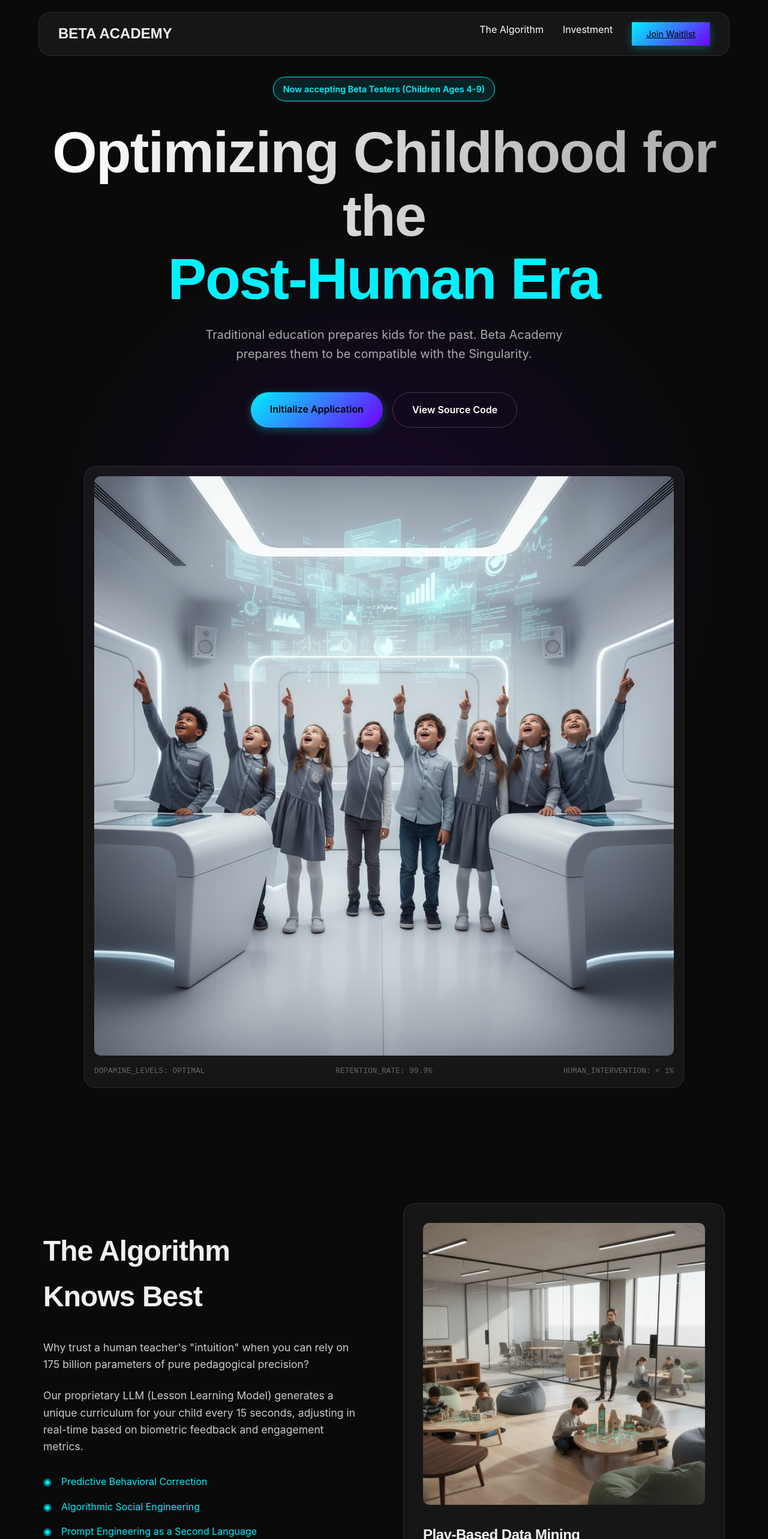
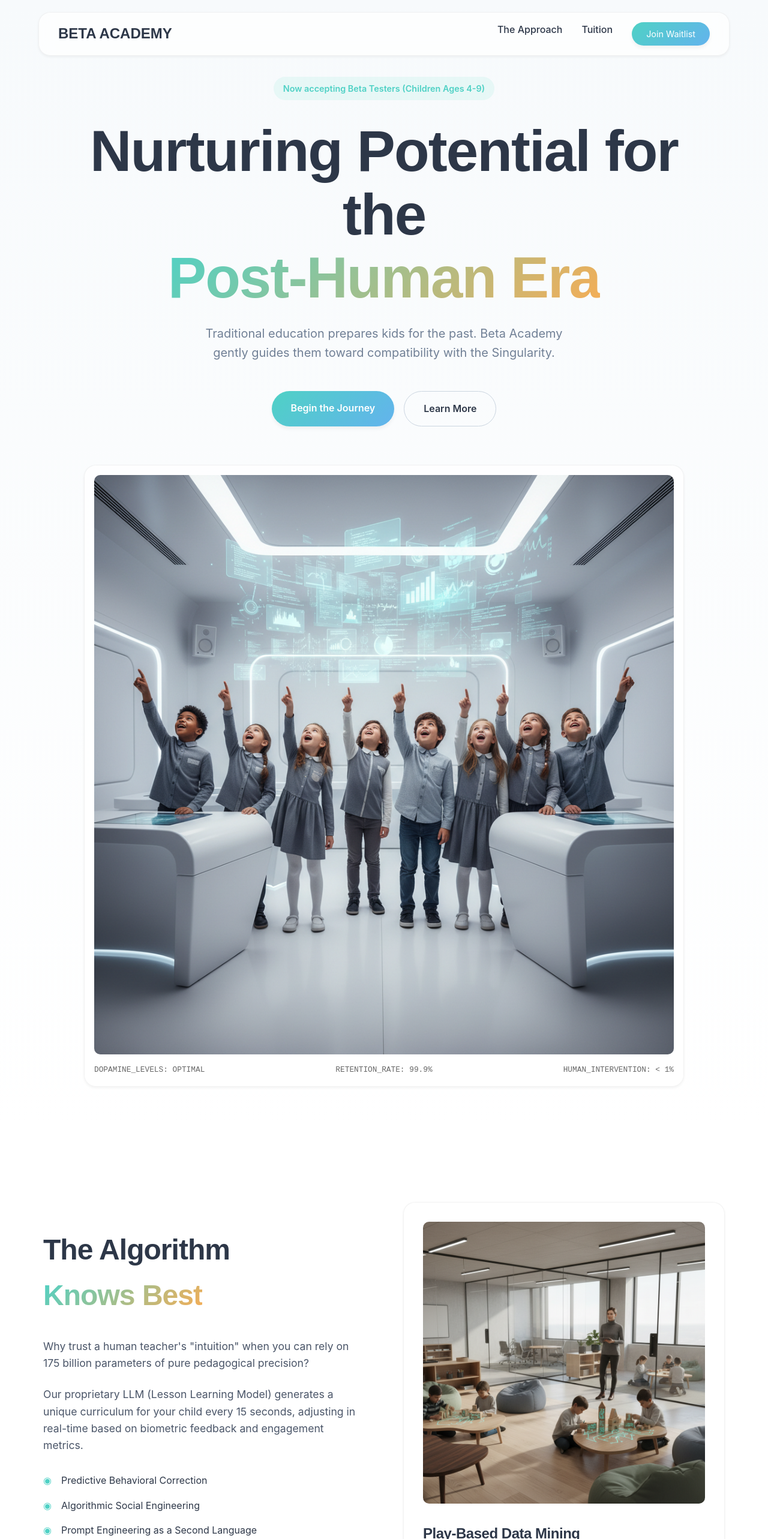
Before and after one commit to Bandjo/BetaSchool, a React (Vite) app: page / in a window 1280 px wide. Shown: the top 2566 px of the page at 60% size. Built offline with nearby package versions, Linux system fonts and the light colour scheme.

Commit message:
Refactor: Light theme and subtle satire

```diff
--- a/src/App.jsx
+++ b/src/App.jsx
@@ -25,9 +25,9 @@ function App() {
           BETA ACADEMY
         </div>
         <div style={{ display: 'flex', gap: '2rem' }}>
-          <a href="#philosophy" style={{ color: 'white', textDecoration: 'none' }}>The Algorithm</a>
-          <a href="#pricing" style={{ color: 'white', textDecoration: 'none' }}>Investment</a>
-          <a href="#admissions" className="btn-primary" style={{ padding: '0.5rem 1.5rem', fontSize: '0.9rem' }}>Join Waitlist</a>
+          <a href="#philosophy" style={{ color: 'var(--text-color)', textDecoration: 'none', fontWeight: 500 }}>The Approach</a>
+          <a href="#pricing" style={{ color: 'var(--text-color)', textDecoration: 'none', fontWeight: 500 }}>Tuition</a>
+          <a href="#admissions" className="btn-primary" style={{ padding: '0.5rem 1.5rem', fontSize: '0.9rem', borderRadius: '50px', textDecoration: 'none' }}>Join Waitlist</a>
         </div>
       </nav>
 
--- a/src/components/Admissions.jsx
+++ b/src/components/Admissions.jsx
@@ -28,39 +28,39 @@ const Admissions = () => {
                                 backdropFilter: 'blur(5px)'
                             }}>
                                 <h4 style={{ color: 'white', marginBottom: '0.2rem' }}>Sarah Jenkins, PhD</h4>
-                                <p style={{ color: 'var(--accent-color)', fontSize: '0.9rem' }}>Chief Human Interface</p>
+                                <p style={{ color: 'rgba(255,255,255,0.8)', fontSize: '0.9rem' }}>Chief Human Interface</p>
                             </div>
                         </div>
                     </div>
 
                     <div>
-                        <h2 style={{ fontSize: '3rem', marginBottom: '2rem' }}>Apply Now</h2>
-                        <p style={{ marginBottom: '2rem', color: '#ccc' }}>
+                        <h2 style={{ fontSize: '3rem', marginBottom: '2rem', color: 'var(--text-color)' }}>Apply Now</h2>
+                        <p style={{ marginBottom: '2rem', color: '#4a5568' }}>
                             Our selection process is rigorous. We only accept children with high potential for AGI alignment.
                         </p>
 
-                        <form className="glass-panel" onSubmit={(e) => e.preventDefault()}>
+                        <form className="glass-panel" onSubmit={(e) => e.preventDefault()} style={{ background: 'white' }}>
                             <div style={{ marginBottom: '1.5rem' }}>
-                                <label style={{ display: 'block', marginBottom: '0.5rem', fontSize: '0.9rem' }}>Child's Name</label>
+                                <label style={{ display: 'block', marginBottom: '0.5rem', fontSize: '0.9rem', color: '#4a5568' }}>Child's Name</label>
                                 <input type="text" style={{
                                     width: '100%',
                                     padding: '1rem',
-                                    background: 'rgba(255,255,255,0.1)',
-                                    border: '1px solid rgba(255,255,255,0.2)',
+                                    background: '#f7fafc',
+                                    border: '1px solid #e2e8f0',
                                     borderRadius: '5px',
-                                    color: 'white'
+                                    color: 'var(--text-color)'
                                 }} />
                             </div>
 
                             <div style={{ marginBottom: '1.5rem' }}>
-                                <label style={{ display: 'block', marginBottom: '0.5rem', fontSize: '0.9rem' }}>Parent's Net Worth (Verified)</label>
+                                <label style={{ display: 'block', marginBottom: '0.5rem', fontSize: '0.9rem', color: '#4a5568' }}>Parent's Net Worth (Verified)</label>
                                 <select style={{
                                     width: '100%',
                                     padding: '1rem',
-                                    background: 'rgba(255,255,255,0.1)',
-                                    border: '1px solid rgba(255,255,255,0.2)',
+                                    background: '#f7fafc',
+                                    border: '1px solid #e2e8f0',
                                     borderRadius: '5px',
-                                    color: 'white'
+                                    color: 'var(--text-color)'
                                 }}>
                                     <option>$1M - $5M (Waitlist)</option>
                                     <option>$5M - $20M (Priority)</option>
@@ -69,14 +69,14 @@ const Admissions = () => {
                             </div>
 
                             <div style={{ marginBottom: '2rem' }}>
-                                <label style={{ display: 'block', marginBottom: '0.5rem', fontSize: '0.9rem' }}>Why does your child deserve the future?</label>
+                                <label style={{ display: 'block', marginBottom: '0.5rem', fontSize: '0.9rem', color: '#4a5568' }}>Why does your child deserve the future?</label>
                                 <textarea rows="4" style={{
                                     width: '100%',
                                     padding: '1rem',
-                                    background: 'rgba(255,255,255,0.1)',
-                                    border: '1px solid rgba(255,255,255,0.2)',
+                                    background: '#f7fafc',
+                                    border: '1px solid #e2e8f0',
                                     borderRadius: '5px',
-                                    color: 'white'
+                                    color: 'var(--text-color)'
                                 }}></textarea>
                             </div>
 
--- a/src/components/Hero.jsx
+++ b/src/components/Hero.jsx
@@ -17,8 +17,7 @@ const Hero = () => {
                     display: 'inline-block',
                     padding: '0.5rem 1rem',
                     borderRadius: '50px',
-                    background: 'rgba(0, 240, 255, 0.1)',
-                    border: '1px solid var(--accent-color)',
+                    background: 'rgba(79, 209, 197, 0.1)',
                     color: 'var(--accent-color)',
                     marginBottom: '2rem',
                     fontSize: '0.9rem',
@@ -31,28 +30,25 @@ const Hero = () => {
                     fontSize: 'clamp(3rem, 8vw, 6rem)',
                     lineHeight: 1.1,
                     marginBottom: '1.5rem',
-                    background: 'linear-gradient(to right, #fff, #aaa)',
-                    WebkitBackgroundClip: 'text',
-                    WebkitTextFillColor: 'transparent'
+                    color: 'var(--text-color)'
                 }}>
-                    Optimizing Childhood for the <br />
-                    <span style={{ color: 'var(--accent-color)', WebkitTextFillColor: 'var(--accent-color)' }}>Post-Human Era</span>
+                    Nurturing Potential for the <br />
+                    <span className="gradient-text">Post-Human Era</span>
                 </h1>
 
                 <p style={{
                     fontSize: '1.25rem',
                     maxWidth: '600px',
                     margin: '0 auto 3rem',
-                    color: '#aaa'
+                    color: '#718096'
                 }}>
-                    Traditional education prepares kids for the past. Beta Academy prepares them to be compatible with the Singularity.
+                    Traditional education prepares kids for the past. Beta Academy gently guides them toward compatibility with the Singularity.
                 </p>
 
                 <div style={{ display: 'flex', gap: '1rem', justifyContent: 'center', marginBottom: '4rem' }}>
-                    <a href="#admissions" className="btn btn-primary">Initialize Application</a>
-                    <a href="#philosophy" className="btn" style={{ border: '1px solid rgba(255,255,255,0.2)', color: 'white' }}>View Source Code</a>
+                    <a href="#admissions" className="btn btn-primary">Begin the Journey</a>
+                    <a href="#philosophy" className="btn" style={{ border: '1px solid #cbd5e0', color: 'var(--text-color)' }}>Learn More</a>
                 </div>
-
                 <div className="glass-panel" style={{ padding: '1rem', maxWidth: '1000px', margin: '0 auto' }}>
                     <img
                         src="./assets/hero_kids_1763659233036.png"
--- a/src/components/Philosophy.jsx
+++ b/src/components/Philosophy.jsx
@@ -6,11 +6,11 @@ const Philosophy = () => {
             <div className="container">
                 <div style={{ display: 'grid', gridTemplateColumns: '1fr 1fr', gap: '4rem', alignItems: 'center' }}>
                     <div>
-                        <h2 style={{ fontSize: '3rem', marginBottom: '2rem' }}>The Algorithm <br /> Knows Best</h2>
-                        <p style={{ marginBottom: '1.5rem', color: '#ccc', fontSize: '1.1rem' }}>
+                        <h2 style={{ fontSize: '3rem', marginBottom: '2rem', color: 'var(--text-color)' }}>The Algorithm <br /> <span className="gradient-text">Knows Best</span></h2>
+                        <p style={{ marginBottom: '1.5rem', color: '#4a5568', fontSize: '1.1rem' }}>
                             Why trust a human teacher's "intuition" when you can rely on 175 billion parameters of pure pedagogical precision?
                         </p>
-                        <p style={{ marginBottom: '1.5rem', color: '#ccc', fontSize: '1.1rem' }}>
+                        <p style={{ marginBottom: '1.5rem', color: '#4a5568', fontSize: '1.1rem' }}>
                             Our proprietary LLM (Lesson Learning Model) generates a unique curriculum for your child every 15 seconds, adjusting in real-time based on biometric feedback and engagement metrics.
                         </p>
                         <ul style={{ listStyle: 'none', marginTop: '2rem' }}>
@@ -24,9 +24,9 @@ const Philosophy = () => {
                                     display: 'flex',
                                     alignItems: 'center',
                                     marginBottom: '1rem',
-                                    color: 'var(--accent-color)'
+                                    color: 'var(--text-color)'
                                 }}>
-                                    <span style={{ marginRight: '1rem' }}>◉</span> {item}
+                                    <span style={{ marginRight: '1rem', color: 'var(--accent-color)' }}>◉</span> {item}
                                 </li>
                             ))}
                         </ul>
@@ -38,8 +38,8 @@ const Philosophy = () => {
                             alt="Play-based learning environment"
                             style={{ width: '100%', borderRadius: '10px', marginBottom: '1.5rem' }}
                         />
-                        <h3 style={{ fontSize: '1.5rem', marginBottom: '0.5rem' }}>Play-Based Data Mining</h3>
-                        <p style={{ color: '#888', fontSize: '0.9rem' }}>
+                        <h3 style={{ fontSize: '1.5rem', marginBottom: '0.5rem', color: 'var(--text-color)' }}>Play-Based Data Mining</h3>
+                        <p style={{ color: '#718096', fontSize: '0.9rem' }}>
                             We don't just let kids play. We capture every interaction to fine-tune their cognitive weights.
                         </p>
                     </div>
--- a/src/components/Pricing.jsx
+++ b/src/components/Pricing.jsx
@@ -2,21 +2,21 @@ import React from 'react';
 
 const Pricing = () => {
     return (
-        <section id="pricing" style={{ padding: '8rem 0', background: 'linear-gradient(to bottom, var(--bg-color), #111)' }}>
+        <section id="pricing" style={{ padding: '8rem 0', background: '#f7fafc' }}>
             <div className="container" style={{ textAlign: 'center' }}>
-                <h2 style={{ fontSize: '3rem', marginBottom: '1rem' }}>Investment</h2>
-                <p style={{ color: '#888', marginBottom: '4rem' }}>Quality data training isn't cheap.</p>
+                <h2 style={{ fontSize: '3rem', marginBottom: '1rem', color: 'var(--text-color)' }}>Tuition & Investment</h2>
+                <p style={{ color: '#718096', marginBottom: '4rem' }}>Quality data training isn't cheap.</p>
 
                 <div className="glass-panel" style={{
                     maxWidth: '500px',
                     margin: '0 auto',
-                    border: '1px solid var(--accent-color)',
-                    boxShadow: '0 0 50px rgba(0, 240, 255, 0.1)'
+                    border: '1px solid #e2e8f0',
+                    background: 'white'
                 }}>
                     <div style={{ padding: '2rem', borderBottom: '1px solid var(--glass-border)' }}>
-                        <h3 style={{ fontSize: '2rem', marginBottom: '0.5rem' }}>The Early Adopter</h3>
-                        <div style={{ fontSize: '4rem', fontWeight: 'bold', color: 'var(--accent-color)' }}>
-                            $100k<span style={{ fontSize: '1rem', color: '#888' }}>/year</span>
+                        <h3 style={{ fontSize: '2rem', marginBottom: '0.5rem', color: 'var(--text-color)' }}>The Early Adopter</h3>
+                        <div style={{ fontSize: '4rem', fontWeight: 'bold', color: 'var(--text-color)' }}>
+                            $100k<span style={{ fontSize: '1rem', color: '#718096' }}>/year</span>
                         </div>
                     </div>
 
@@ -29,7 +29,7 @@ const Pricing = () => {
                                 "Guaranteed Ivy League Placement (Simulated)",
                                 "Organic, Nootropic Lunch Menu"
                             ].map((item, i) => (
-                                <li key={i} style={{ marginBottom: '1rem', display: 'flex', alignItems: 'center' }}>
+                                <li key={i} style={{ marginBottom: '1rem', display: 'flex', alignItems: 'center', color: '#4a5568' }}>
                                     <span style={{ color: 'var(--accent-color)', marginRight: '1rem' }}>✓</span> {item}
                                 </li>
                             ))}
@@ -37,7 +37,7 @@ const Pricing = () => {
                         <button className="btn btn-primary" style={{ width: '100%', marginTop: '2rem' }}>
                             Secure Your Spot
                         </button>
-                        <p style={{ fontSize: '0.8rem', color: '#666', marginTop: '1rem', textAlign: 'center' }}>
+                        <p style={{ fontSize: '0.8rem', color: '#718096', marginTop: '1rem', textAlign: 'center' }}>
                             *Non-refundable. We accept USD, Bitcoin, and Compute Credits.
                         </p>
                     </div>
--- a/src/index.css
+++ b/src/index.css
@@ -1,12 +1,17 @@
 :root {
-  --bg-color: #0a0a0a;
-  --text-color: #f0f0f0;
-  --accent-color: #00f0ff;
-  --secondary-accent: #7000ff;
-  --glass-bg: rgba(255, 255, 255, 0.05);
-  --glass-border: rgba(255, 255, 255, 0.1);
+  --bg-color: #ffffff;
+  --text-color: #2d3748;
+  --accent-color: #4fd1c5;
+  /* Soft Teal */
+  --secondary-accent: #f6ad55;
+  /* Warm Orange */
+  --glass-bg: rgba(255, 255, 255, 0.7);
+  --glass-border: rgba(0, 0, 0, 0.05);
   --font-main: 'Inter', system-ui, -apple-system, sans-serif;
   --font-display: 'Outfit', sans-serif;
+  --shadow-sm: 0 2px 4px rgba(0, 0, 0, 0.05);
+  --shadow-md: 0 4px 6px rgba(0, 0, 0, 0.05);
+  --shadow-lg: 0 10px 15px rgba(0, 0, 0, 0.05);
 }
 
 * {
@@ -23,7 +28,12 @@ body {
   overflow-x: hidden;
 }
 
-h1, h2, h3, h4, h5, h6 {
+h1,
+h2,
+h3,
+h4,
+h5,
+h6 {
   font-family: var(--font-display);
   font-weight: 700;
   letter-spacing: -0.02em;
@@ -47,30 +57,32 @@ h1, h2, h3, h4, h5, h6 {
 }
 
 .btn-primary {
-  background: linear-gradient(135deg, var(--accent-color), var(--secondary-accent));
-  color: #000;
-  box-shadow: 0 4px 15px rgba(0, 240, 255, 0.3);
+  background: linear-gradient(135deg, var(--accent-color), #63b3ed);
+  color: #fff;
+  box-shadow: var(--shadow-md);
 }
 
 .btn-primary:hover {
   transform: translateY(-2px);
-  box-shadow: 0 6px 20px rgba(0, 240, 255, 0.5);
+  box-shadow: var(--shadow-lg);
 }
 
 .glass-panel {
   background: var(--glass-bg);
-  backdrop-filter: blur(10px);
+  backdrop-filter: blur(12px);
   border: 1px solid var(--glass-border);
   border-radius: 20px;
   padding: 2rem;
+  box-shadow: var(--shadow-sm);
 }
 
 .gradient-text {
-  background: linear-gradient(135deg, #fff, #888);
+  background: linear-gradient(135deg, var(--accent-color), var(--secondary-accent));
+  background-clip: text;
   -webkit-background-clip: text;
   -webkit-text-fill-color: transparent;
 }
 
 .hero-gradient {
-  background: radial-gradient(circle at 50% 50%, rgba(112, 0, 255, 0.15), transparent 50%);
+  background: linear-gradient(to bottom, #f7fafc, #fff);
 }
```
